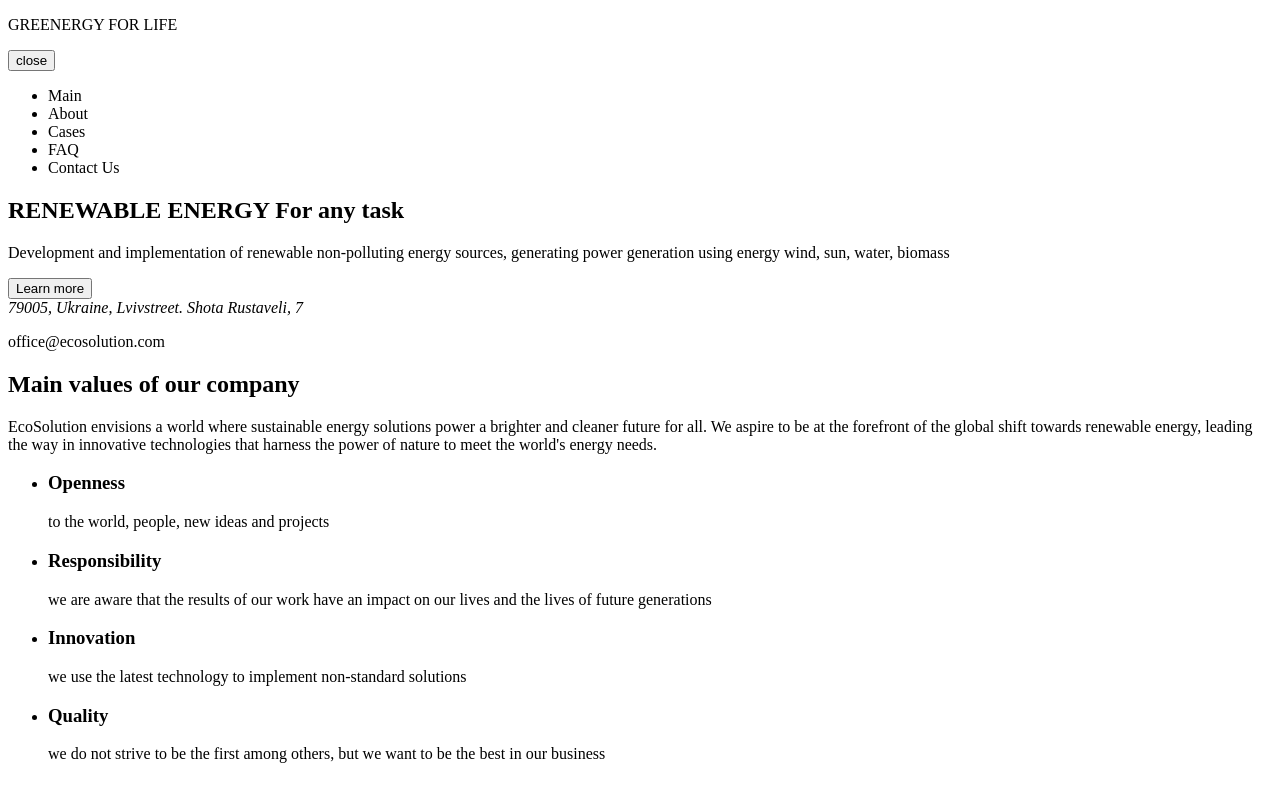
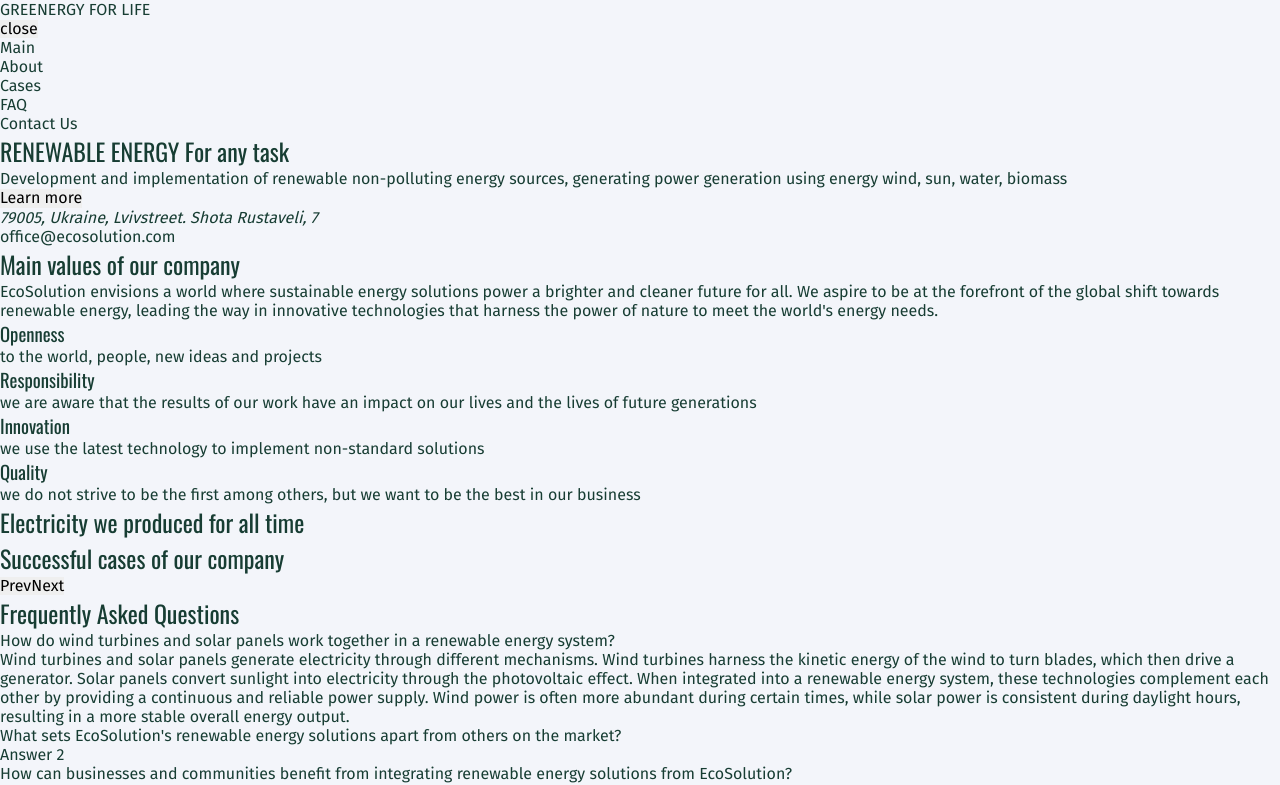
Before and after one commit to serhii95zhydkov/ecosolution, a React (Create React App) app: page / in a window 1280 px wide. Shown: the top 785 px of the page. Built offline with nearby package versions, Linux system fonts and the light colour scheme.

Commit message:
add basic styles, modern-normalize and fonts

```diff
--- a/package.json
+++ b/package.json
@@ -6,6 +6,7 @@
     "@testing-library/jest-dom": "^5.17.0",
     "@testing-library/react": "^13.4.0",
     "@testing-library/user-event": "^13.5.0",
+    "modern-normalize": "^2.0.0",
     "react": "^18.2.0",
     "react-dom": "^18.2.0",
     "react-scripts": "5.0.1",
--- a/public/index.html
+++ b/public/index.html
@@ -11,6 +11,9 @@
     />
     <link rel="apple-touch-icon" href="%PUBLIC_URL%/logo1x.png" />
     <link rel="manifest" href="%PUBLIC_URL%/manifest.json" />
+    <link rel="preconnect" href="https://fonts.googleapis.com">
+    <link rel="preconnect" href="https://fonts.gstatic.com" crossorigin>
+    <link href="https://fonts.googleapis.com/css2?family=Fira+Sans&family=Oswald&display=swap" rel="stylesheet">
     <title>Ecosolution</title>
   </head>
   <body>
--- a/src/App.js
+++ b/src/App.jsx
@@ -8,11 +8,11 @@ import FAQ from "./components/FAQ/FAQ";
 import ContactUs from "./components/ContactUs/ContactUs";
 import Footer from "./components/Footer/Footer";
 
-import "./App.css";
+import css from "./app.module.css";
 
 function App() {
   return (
-    <div className="App">
+    <div className={css.app}>
       <Header />
       <BurgerMenu />
       <main>
--- /dev/null
+++ b/src/app.module.css
@@ -0,0 +1,18 @@
+.app {
+  box-sizing: content-box;
+  margin: 0 auto;
+  min-height: 100%;
+  overflow: hidden;
+
+  @media (min-width: 480px) {
+    max-width: 480px;
+  }
+
+  @media (min-width: 768px) {
+    max-width: 768px;
+  }
+
+  @media (min-width: 1280px) {
+    max-width: 1280px;
+  }
+}
--- /dev/null
+++ b/src/index.css
@@ -0,0 +1,52 @@
+*,
+*::before,
+*::after {
+  margin: 0;
+  padding: 0;
+  border: 0;
+  box-sizing: border-box;
+}
+
+html,
+body {
+  font-family: Fira Sans;
+  font-style: normal;
+  font-size: 16px;
+  font-weight: 400;
+  height: 100%;
+  line-height: normal;
+  background-color: #f3f5fa;
+  color: #173d33;
+  scroll-behavior: smooth;
+}
+
+h1,
+h2,
+h3,
+h4,
+h5,
+h6 {
+  font-family: Oswald;
+  font-weight: inherit;
+}
+
+ul,
+ol,
+li {
+  list-style: none;
+}
+
+a {
+  text-decoration: none;
+  color: inherit;
+}
+
+img {
+  display: block;
+  max-width: 100%;
+  height: auto;
+}
+
+button {
+  cursor: pointer;
+}
--- a/src/index.js
+++ b/src/index.js
@@ -1,6 +1,8 @@
 import React from "react";
 import ReactDOM from "react-dom/client";
 import App from "./App";
+import 'modern-normalize/modern-normalize.css'
+import './index.css';
 
 const root = ReactDOM.createRoot(document.getElementById("root"));
 root.render(
```
Also changed, not shown: src/App.css (deleted), 1 other file (tests, documents, lock files or other folders).
